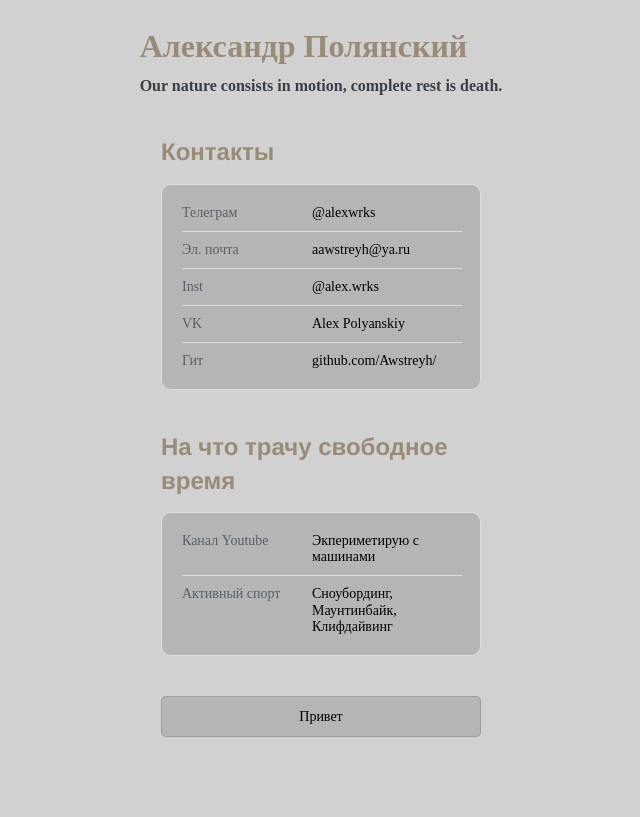
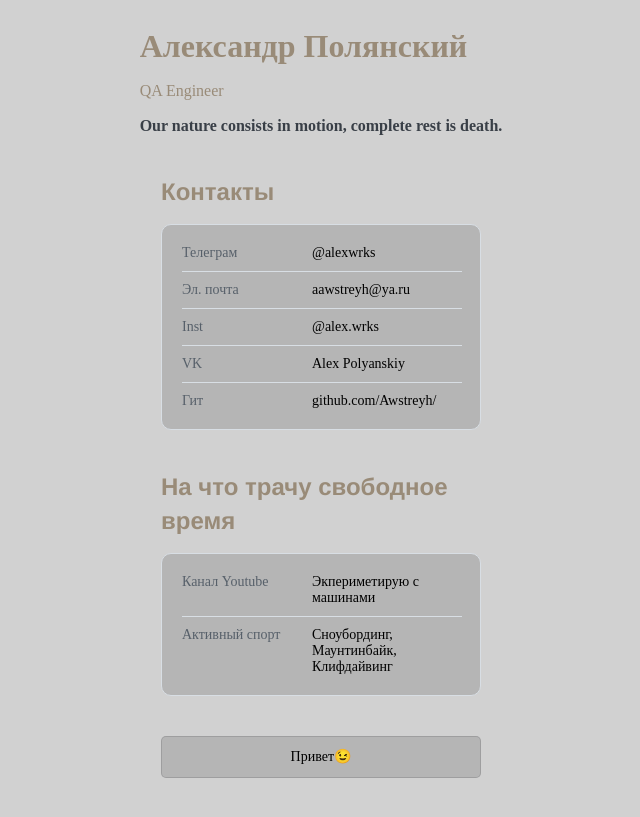
Before and after one commit to Awstreyh/CV, a plain HTML site: page index.html in a window 1280 px wide. Shown: the part 61-878 px from the top of the page, without its empty margins (319-959 px from the left). Before the commit the page ends 838 px from the top, so only its background shows below. Drawn offline with Linux system fonts and the light colour scheme.

Commit message:
newemodji and p

```diff
--- a/index.html
+++ b/index.html
@@ -13,6 +13,7 @@
     <header class="header">
       <img src="./Me1.jpg" alt="avatar" class="header__avatar" />
       <h1 class="header__title">Александр Полянский</h1>
+      <p>QA Engineer</p>
       <h3 class="header__subtitle">Our nature consists in motion, complete rest is death.</h3>
     </header>
     <main>
@@ -60,7 +61,7 @@
       </section>
     </main>
     <footer>
-      <button type = "button" class="button-link" href=""> Привет </button>
+      <button type = "button" class="button-link" href=""> Привет <span>&#128521;</span> </button>
     </footer>
     <script type="text/javascript" src="js.js"></script>
   </body>
```
